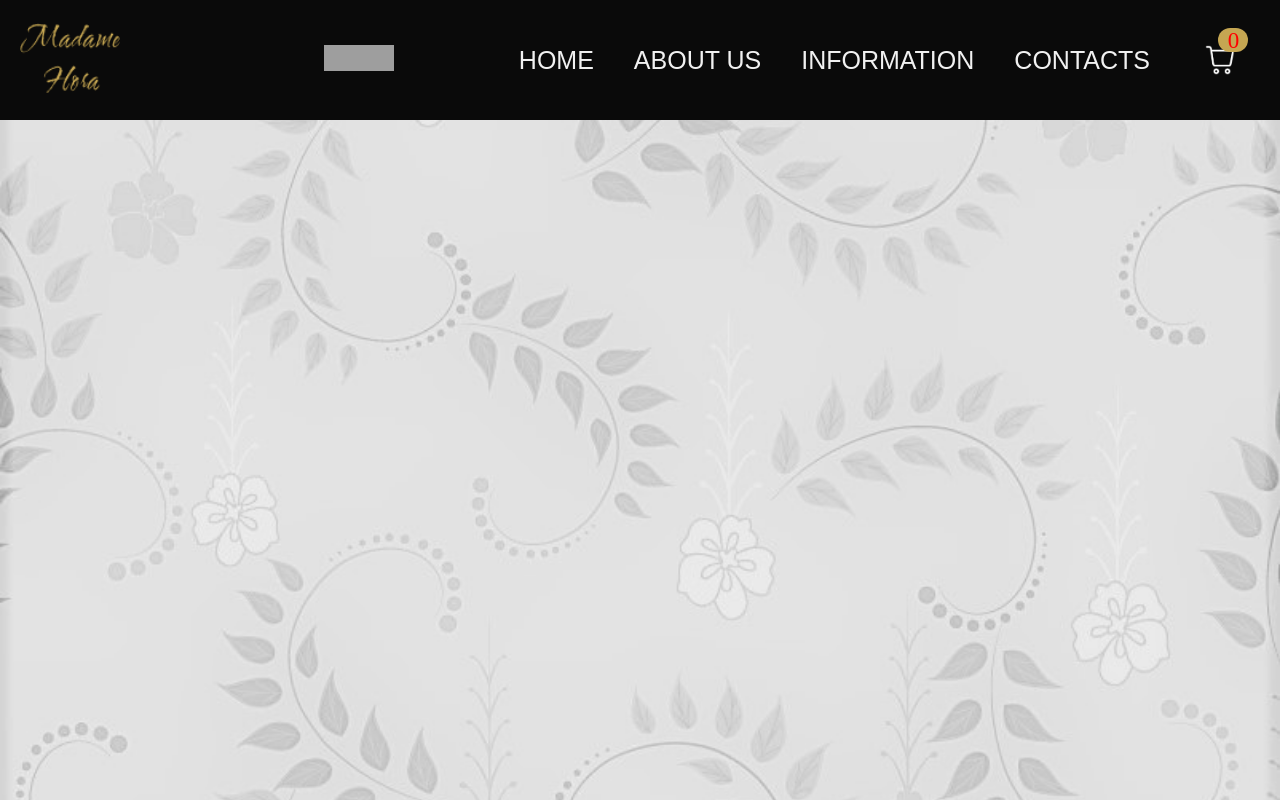
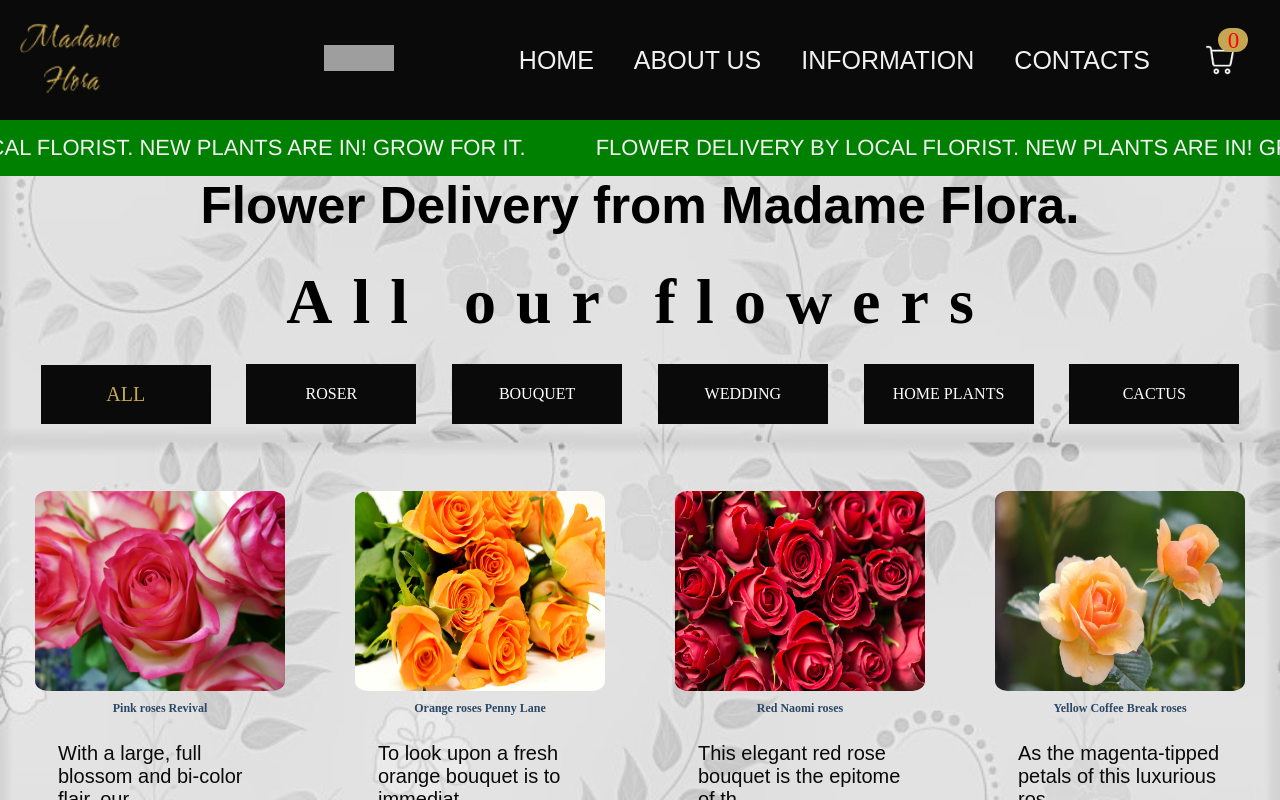
Before and after one commit to Irina-web-lab/madame-flora, a React (Create React App) app: page / in a window 1280 px wide. Shown: the top 800 px of the page. Built offline with nearby package versions, Linux system fonts and the light colour scheme; grey boxes are pictures that could not be loaded; a web font is replaced by a local one.

Commit message:
Update App.js

```diff
--- a/src/App.js
+++ b/src/App.js
@@ -1,7 +1,5 @@
 import React from 'react';
-/* import { useState } from 'react';
-import { data } from './data';
- */import './App.css';
+import './App.css';
 
 import {
   BrowserRouter as Router,
@@ -15,11 +13,6 @@ import About from './Pages.js/About';
 import ContactUs from './Pages.js/ContactUs';
 import Information from './Pages.js/Information';
 
-/* import Flowers from './Components/Flowers';
-import Promo from './Components/Promo';
-import Buttons from './Components/Buttons';
-import Carousel from './Components/Carousel';
-import Footer from './Components/Footer';     */
 import logo from './logo.png';
 import cart from './cart.png';
 
@@ -27,13 +20,6 @@ import cart from './cart.png';
 
 function App() {
 
-/*    const [flower, setFlower] = useState(data);
-
-  const chosenFlower = (searchTerm) => {
-      const newFlower = data.filter(element => element.searchTerm === searchTerm);
-      setFlower(newFlower);
-  }
- */
 return (<div>
 
 <Router>
@@ -72,7 +58,7 @@ return (<div>
           </div>
   </nav>
   <Routes>
-  <Route path="/home" element= {<Home />} />
+  <Route path="/" element= {<Home />} />
   <Route path="/about" element= {<About />} />
   <Route path="/information" element= {<Information />} />
   <Route path="/contactUs" element= {<ContactUs />} />
```
